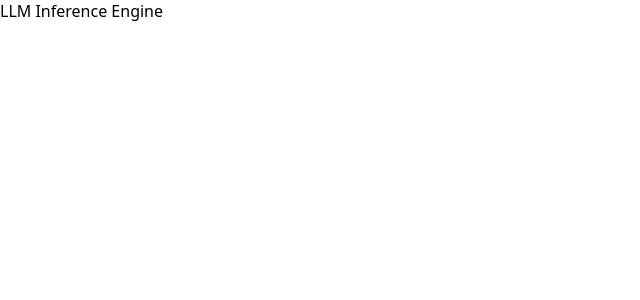
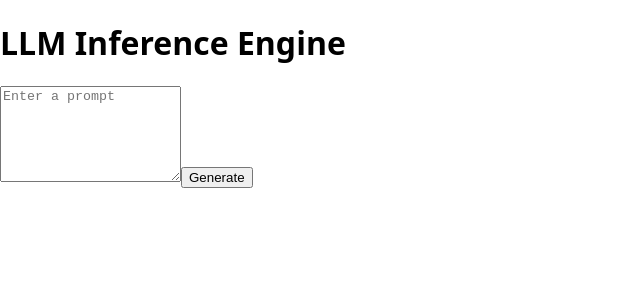
Before and after one commit to pedrosilva-a11y/llm-engineering, a React (Vite) app in the folder frontend/: page / in a window 1280 px wide. Shown: the top 300 px of the page, without its empty margins (0-640 px from the left). Built offline with nearby package versions, Linux system fonts and the light colour scheme.

Commit message:
feat(frontend): Add minimal streaming completion interface.

```diff
--- a/frontend/src/App.tsx
+++ b/frontend/src/App.tsx
@@ -1,5 +1,83 @@
+import { useState } from 'react'
+import type { SubmitEvent } from 'react'
+
+import { streamCompletion } from './api/completions'
+
+const MODEL_NAME = 'Qwen/Qwen2.5-1.5B-Instruct'
+const MAX_TOKENS = 128
+
 function App() {
-  return <main>LLM Inference Engine</main>
+  const [prompt, setPrompt] = useState('')
+  const [output, setOutput] = useState('')
+  const [error, setError] = useState<string | null>(null)
+  const [isGenerating, setIsGenerating] = useState(false)
+
+  function handleSubmit(event: SubmitEvent<HTMLFormElement>) {
+    event.preventDefault()
+
+    if (prompt.trim() === '') {
+      return
+    }
+
+    void generateCompletion()
+  }
+
+  async function generateCompletion(): Promise<void> {
+    setOutput('')
+    setError(null)
+    setIsGenerating(true)
+
+    try {
+      await streamCompletion(
+        {
+          model: MODEL_NAME,
+          prompt,
+          max_tokens: MAX_TOKENS,
+          stream: true,
+        },
+        (chunk) => {
+          const cumulativeText = chunk.choices[0]?.cumulative_text
+
+          if (cumulativeText !== undefined) {
+            setOutput(cumulativeText)
+          }
+        },
+      )
+    } catch (caughtError: unknown) {
+      setError(
+        caughtError instanceof Error
+          ? caughtError.message
+          : 'An unexpected error occurred.',
+      )
+    } finally {
+      setIsGenerating(false)
+    }
+  }
+
+  return (
+    <main>
+      <h1>LLM Inference Engine</h1>
+
+      <form onSubmit={handleSubmit}>
+        <textarea
+          value={prompt}
+          onChange={(event) => {
+            setPrompt(event.target.value)
+          }}
+          placeholder="Enter a prompt"
+          rows={6}
+        />
+
+        <button type="submit" disabled={isGenerating}>
+          {isGenerating ? 'Generating...' : 'Generate'}
+        </button>
+      </form>
+
+      {error !== null && <p>{error}</p>}
+
+      <pre>{output}</pre>
+    </main>
+  )
 }
 
 export default App
```
